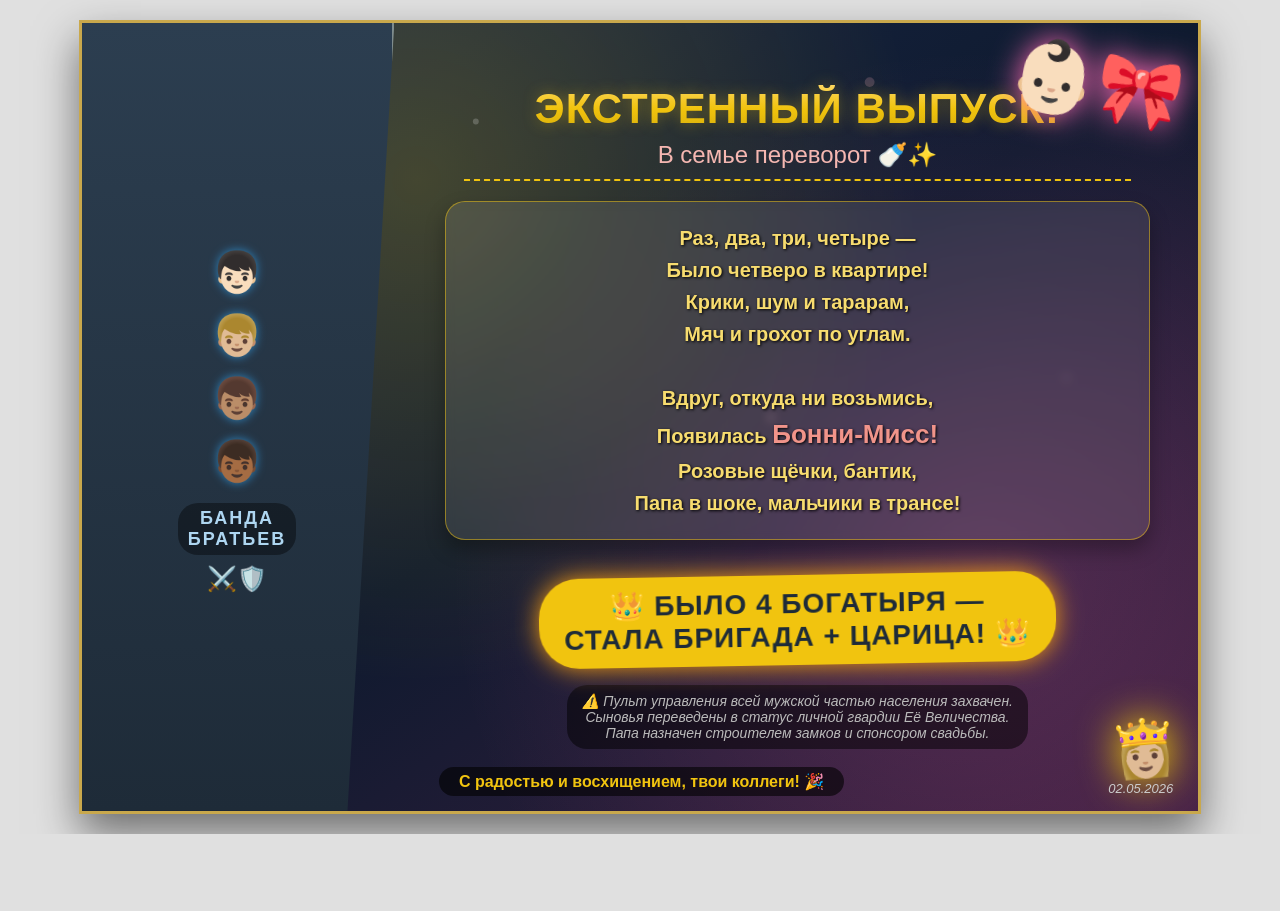
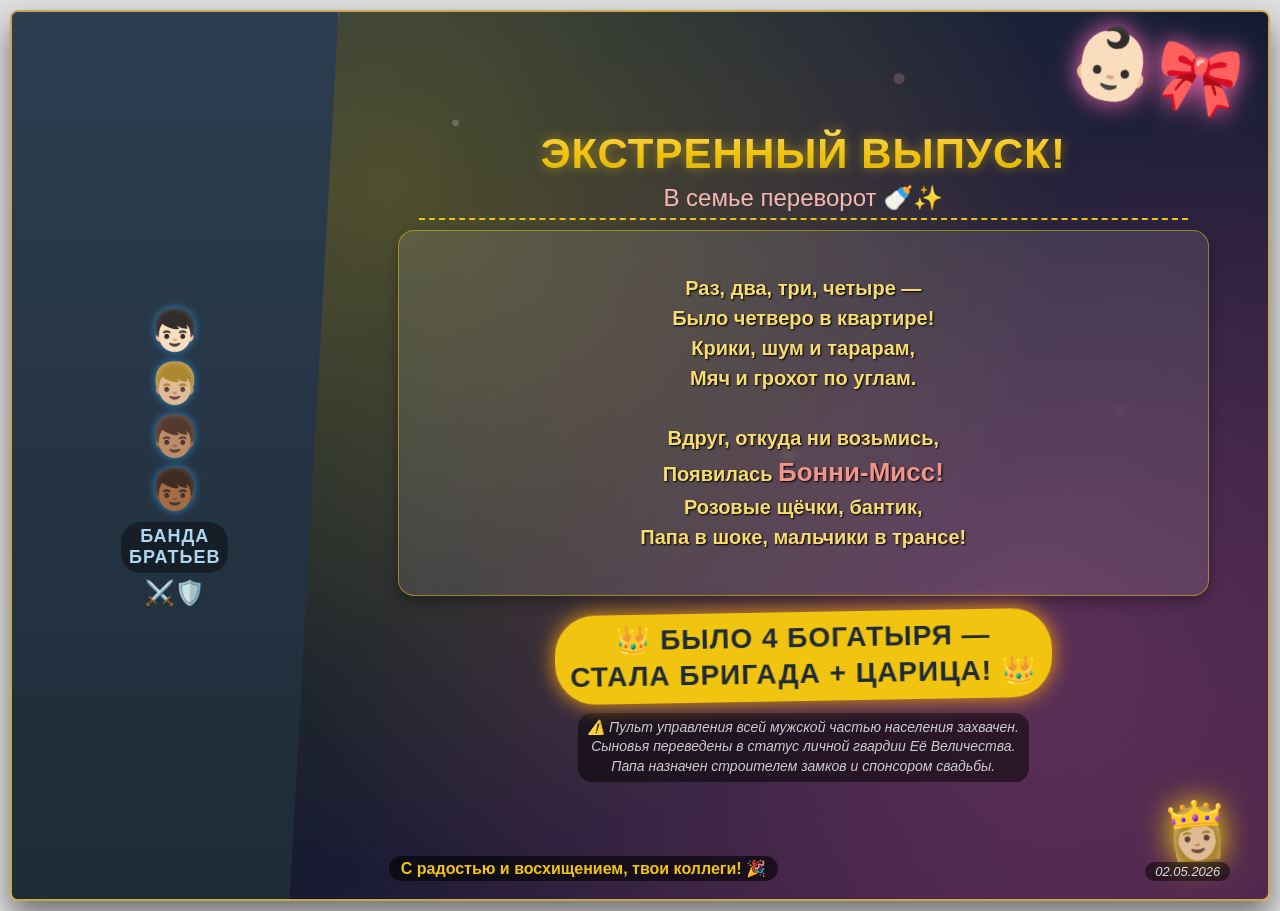
Before and after one commit to ShifaOdessa/Ruslan-s-daughter, a plain HTML site: page index.html in a window 1280 px wide. Before the commit the page ends 834 px from the top, so only its background shows below. Drawn offline with Linux system fonts and the light colour scheme.

Commit message:
index.html

```diff
--- a/index.html
+++ b/index.html
@@ -2,7 +2,7 @@
 <html lang="ru">
 <head>
     <meta charset="UTF-8">
-    <meta name="viewport" content="width=device-width, initial-scale=1.0">
+    <meta name="viewport" content="width=device-width, initial-scale=1.0, maximum-scale=1.0, user-scalable=yes, viewport-fit=cover">
     <title>Поздравление с рождением дочки | 4 сына + 1 дочь</title>
     <style>
         * {
@@ -18,31 +18,34 @@
             align-items: center;
             min-height: 100vh;
             font-family: 'Arial', sans-serif;
-            padding: 20px;
+            padding: 10px;
+            margin: 0;
         }
 
+        /* Карточка теперь гибкая, масштабируется по ширине экрана */
         .card {
-            width: 297mm;
-            height: 210mm;
+            width: 100%;
+            max-width: 100%;
+            aspect-ratio: 297 / 210;
             background: linear-gradient(145deg, #1a2a4a 0%, #0f1a2f 50%, #3b1e3f 100%);
             position: relative;
             overflow: hidden;
-            box-shadow: 0 20px 40px rgba(0,0,0,0.5);
-            border: 3px solid #c9a84c;
+            box-shadow: 0 15px 30px rgba(0,0,0,0.5);
+            border: 2px solid #c9a84c;
             color: white;
             font-family: 'Arial', sans-serif;
-            page-break-after: avoid;
-            page-break-inside: avoid;
+            border-radius: 8px;
         }
 
+        /* Звёздный фон */
         .stars-bg {
             position: absolute;
             top: 0;
             left: 0;
             width: 100%;
             height: 100%;
-            background: radial-gradient(circle at 30% 20%, rgba(255,215,0,0.2) 0%, transparent 50%),
-                        radial-gradient(circle at 80% 70%, rgba(255,105,180,0.2) 0%, transparent 50%);
+            background: radial-gradient(circle at 30% 20%, rgba(255,215,0,0.25) 0%, transparent 60%),
+                        radial-gradient(circle at 80% 70%, rgba(255,105,180,0.25) 0%, transparent 60%);
             pointer-events: none;
             z-index: 0;
         }
@@ -59,183 +62,200 @@
             opacity: 0.4;
         }
 
+        /* Левая панель с мальчиками */
         .boys-side {
             position: absolute;
             left: 0;
             top: 0;
             height: 100%;
-            width: 28%;
+            width: 26%;
             background: linear-gradient(180deg, #2c3e50 0%, #1e2b38 100%);
             clip-path: polygon(0 0, 100% 0, 85% 100%, 0% 100%);
             display: flex;
             flex-direction: column;
             align-items: center;
             justify-content: center;
-            padding: 20px;
+            padding: 5% 4%;
             z-index: 2;
-            border-right: 2px solid #7f8c8d;
+            border-right: 1px solid #7f8c8d;
         }
 
         .boy-icon {
-            font-size: 40px;
-            margin: 8px 0;
+            font-size: clamp(20px, 5vw, 40px);
+            margin: 3px 0;
             color: #5dade2;
-            filter: drop-shadow(0 0 5px #2e86c1);
+            filter: drop-shadow(0 0 4px #2e86c1);
         }
 
         .boys-label {
             color: #aed6f1;
             font-weight: bold;
-            font-size: 18px;
-            margin-top: 10px;
+            font-size: clamp(11px, 2.2vw, 18px);
+            margin-top: 6px;
             text-align: center;
-            letter-spacing: 2px;
+            letter-spacing: 1px;
             text-transform: uppercase;
             background: rgba(0,0,0,0.4);
-            padding: 5px 10px;
+            padding: 4px 8px;
             border-radius: 20px;
+            line-height: 1.2;
         }
 
+        /* Центральный контент */
         .center-content {
             position: absolute;
-            left: 30%;
+            left: 28%;
             top: 0;
             height: 100%;
-            width: 70%;
+            width: 72%;
             z-index: 3;
             display: flex;
             flex-direction: column;
             justify-content: center;
             align-items: center;
-            padding: 20px 30px 20px 10px;
+            padding: 2% 3% 2% 1%;
         }
 
         .main-title {
-            font-size: 42px;
+            font-size: clamp(20px, 5.5vw, 42px);
             font-weight: 900;
             text-align: center;
             background: linear-gradient(180deg, #ffd966 0%, #f1c40f 50%, #d4ac0d 100%);
             -webkit-background-clip: text;
             -webkit-text-fill-color: transparent;
             background-clip: text;
-            text-shadow: 0 0 15px rgba(241,196,15,0.4);
-            margin-bottom: 8px;
+            text-shadow: 0 0 12px rgba(241,196,15,0.5);
+            margin-bottom: 4px;
             letter-spacing: 1px;
+            line-height: 1.2;
         }
 
         .sub-title {
-            font-size: 24px;
+            font-size: clamp(14px, 3vw, 24px);
             color: #f5b7b1;
             text-align: center;
-            margin-bottom: 20px;
+            margin-bottom: 10px;
             font-weight: 500;
             border-bottom: 2px dashed #f1c40f;
-            padding-bottom: 10px;
+            padding-bottom: 6px;
             width: 90%;
         }
 
         .verse-box {
             background: rgba(255,255,255,0.1);
-            backdrop-filter: blur(5px);
-            border-radius: 20px;
-            padding: 20px;
+            backdrop-filter: blur(4px);
+            border-radius: 16px;
+            padding: 5% 4%;
             border: 1px solid rgba(241,196,15,0.5);
-            margin-bottom: 20px;
+            margin-bottom: 8px;
             width: 95%;
             text-align: center;
-            box-shadow: 0 10px 20px rgba(0,0,0,0.3);
+            box-shadow: 0 6px 14px rgba(0,0,0,0.3);
         }
 
         .verse-line {
-            font-size: 20px;
-            line-height: 1.6;
+            font-size: clamp(12px, 2.4vw, 20px);
+            line-height: 1.5;
             font-weight: bold;
             color: #f7dc6f;
-            text-shadow: 1px 1px 3px black;
+            text-shadow: 1px 1px 2px black;
         }
 
         .highlight {
             color: #f1948a;
-            font-size: 26px;
+            font-size: clamp(16px, 3vw, 26px);
             font-weight: 900;
         }
 
         .king-message {
-            font-size: 28px;
+            font-size: clamp(16px, 3.5vw, 28px);
             font-weight: 900;
             background: #f1c40f;
             color: #1e2b38;
-            padding: 12px 25px;
+            padding: 8px 15px;
             border-radius: 40px;
-            margin: 15px 0;
+            margin: 8px 0;
             text-align: center;
-            box-shadow: 0 0 25px #f39c12;
+            box-shadow: 0 0 20px #f39c12;
             letter-spacing: 1px;
             transform: rotate(-1deg);
+            line-height: 1.3;
         }
 
         .instruction {
-            font-size: 14px;
-            color: #bbb;
+            font-size: clamp(9px, 1.5vw, 14px);
+            color: #ccc;
             text-align: center;
-            margin-top: 5px;
+            margin-top: 4px;
             font-style: italic;
             background: rgba(0,0,0,0.5);
-            padding: 8px 15px;
-            border-radius: 20px;
+            padding: 5px 10px;
+            border-radius: 14px;
+            line-height: 1.4;
         }
 
         .girl-corner {
             position: absolute;
-            right: 15px;
-            top: 20px;
-            font-size: 70px;
+            right: 2%;
+            top: 2%;
+            font-size: clamp(30px, 8vw, 70px);
             z-index: 4;
-            filter: drop-shadow(0 0 15px #ff69b4);
+            filter: drop-shadow(0 0 12px #ff69b4);
             transform: rotate(10deg);
         }
 
         .crown-icon {
             position: absolute;
-            right: 20px;
-            bottom: 30px;
-            font-size: 55px;
+            right: 3%;
+            bottom: 4%;
+            font-size: clamp(28px, 7vw, 55px);
             z-index: 4;
-            filter: drop-shadow(0 0 20px gold);
+            filter: drop-shadow(0 0 15px gold);
             transform: rotate(-5deg);
         }
 
         .footer-text {
             position: absolute;
-            bottom: 15px;
-            left: 32%;
+            bottom: 2%;
+            left: 30%;
             color: #f1c40f;
-            font-size: 16px;
+            font-size: clamp(10px, 1.8vw, 16px);
             font-weight: bold;
             z-index: 5;
             background: rgba(0,0,0,0.6);
-            padding: 5px 20px;
-            border-radius: 20px;
+            padding: 3px 12px;
+            border-radius: 14px;
+            white-space: nowrap;
         }
 
         .colleague-note {
             position: absolute;
-            bottom: 15px;
-            right: 25px;
-            color: #ccc;
-            font-size: 13px;
+            bottom: 2%;
+            right: 3%;
+            color: #ddd;
+            font-size: clamp(9px, 1.5vw, 13px);
             z-index: 5;
             font-style: italic;
+            background: rgba(0,0,0,0.5);
+            padding: 2px 10px;
+            border-radius: 10px;
         }
 
-        @media screen and (max-width: 1000px) {
-            .card {
-                width: 100%;
-                height: auto;
-                aspect-ratio: 297/210;
+        /* Убираем фиксированные размеры на очень маленьких экранах */
+        @media screen and (max-width: 600px) {
+            .footer-text {
+                white-space: normal;
+                text-align: center;
+                left: 28%;
+                right: 2%;
+            }
+            .colleague-note {
+                bottom: 1%;
+                right: 2%;
             }
         }
 
+        /* Печать — возвращаем точный А4 */
         @media print {
             body {
                 background: white;
@@ -243,11 +263,49 @@
                 margin: 0;
             }
             .card {
+                width: 297mm;
+                height: 210mm;
+                aspect-ratio: auto;
                 box-shadow: none;
                 border: 2px solid #c9a84c;
-                width: 100%;
-                height: 100vh;
-                page-break-after: avoid;
+                border-radius: 0;
+                max-width: 100%;
+            }
+            .boy-icon {
+                font-size: 40px;
+            }
+            .boys-label {
+                font-size: 18px;
+            }
+            .main-title {
+                font-size: 42px;
+            }
+            .sub-title {
+                font-size: 24px;
+            }
+            .verse-line {
+                font-size: 20px;
+            }
+            .highlight {
+                font-size: 26px;
+            }
+            .king-message {
+                font-size: 28px;
+            }
+            .instruction {
+                font-size: 14px;
+            }
+            .girl-corner {
+                font-size: 70px;
+            }
+            .crown-icon {
+                font-size: 55px;
+            }
+            .footer-text {
+                font-size: 16px;
+            }
+            .colleague-note {
+                font-size: 13px;
             }
         }
     </style>
@@ -256,15 +314,17 @@
     <div class="card">
         <div class="stars-bg"></div>
 
+        <!-- Блок с мальчиками -->
         <div class="boys-side">
             <div class="boy-icon">👦🏻</div>
             <div class="boy-icon">👦🏼</div>
             <div class="boy-icon">👦🏽</div>
             <div class="boy-icon">👦🏾</div>
             <div class="boys-label">БАНДА<br>БРАТЬЕВ</div>
-            <div style="font-size: 24px; margin-top: 10px; color: #f1c40f;">⚔️🛡️</div>
+            <div style="font-size: clamp(16px, 4vw, 24px); margin-top: 6px; color: #f1c40f;">⚔️🛡️</div>
         </div>
 
+        <!-- Центральный текст -->
         <div class="center-content">
             <div class="main-title">ЭКСТРЕННЫЙ ВЫПУСК!</div>
             <div class="sub-title">В семье переворот 🍼✨</div>
@@ -293,6 +353,7 @@
             </div>
         </div>
 
+        <!-- Декоративные элементы -->
         <div class="girl-corner">👶🏻🎀</div>
         <div class="crown-icon">👸🏼</div>
 
```
